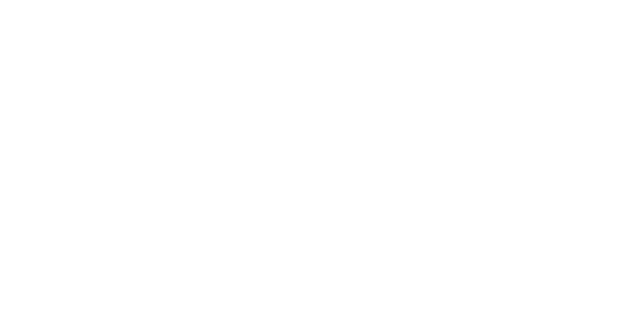
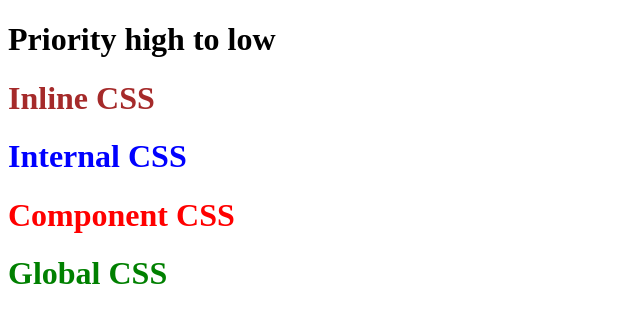
Before and after one commit to NeelCitrusbug/Angular-Learning, an Angular app: page / in a window 1280 px wide. Shown: the top 322 px of the page, without its empty margins (0-640 px from the left). Built offline with nearby package versions, Linux system fonts and the light colour scheme.

Commit message:
basic styles

```diff
--- a/src/app/app.component.css
+++ b/src/app/app.component.css
@@ -0,0 +1,9 @@
+/* Component level css */
+
+.heading-component{
+    color:red
+}
+
+.heading-internal{
+    color: red;
+}
--- a/src/app/app.component.html
+++ b/src/app/app.component.html
@@ -1,3 +1,19 @@
 
+<style>
+    .heading-internal{
+        color: blue;
+    }
+</style>
+
+<!-- Priority high to low -->
+
+<h1>Priority high to low</h1>
+<h1 style="color:brown" class="heading-inline">Inline CSS</h1>
+
+<h1 class="heading-internal">Internal CSS</h1>
+
+<h1 class="heading-component">Component CSS</h1>
+
+<h1 class="heading-global">Global CSS</h1>
 
 <router-outlet></router-outlet>
--- a/src/styles.css
+++ b/src/styles.css
@@ -1 +1,13 @@
 /* You can add global styles to this file, and also import other style files */
+
+.heading-global{
+    color:green;
+}
+
+.heading-internal{
+    color: green;
+}
+
+.heading-component{
+    color:green;
+}
```
